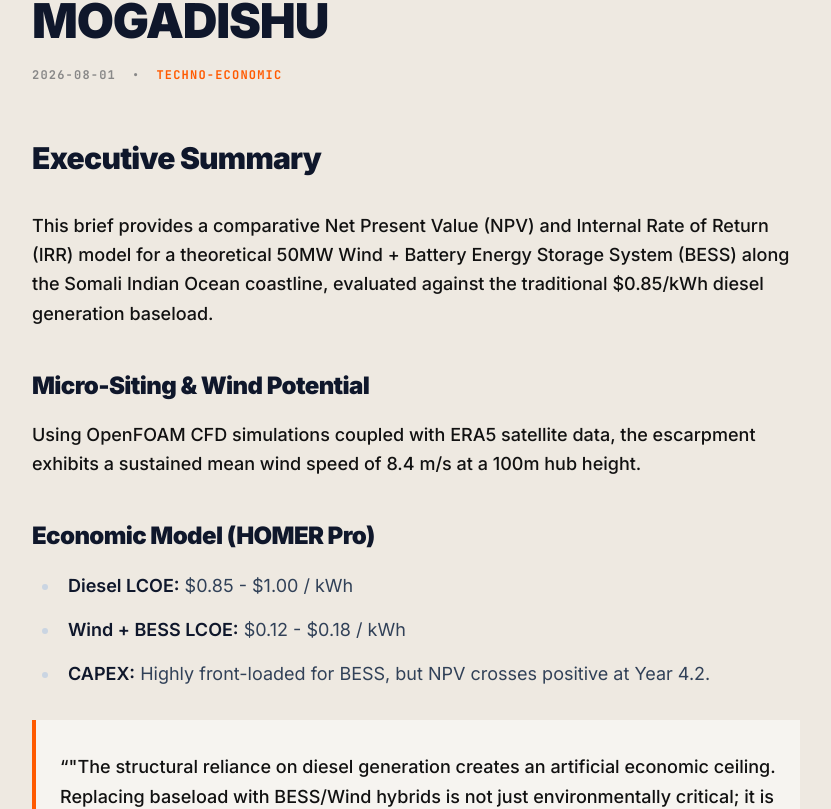
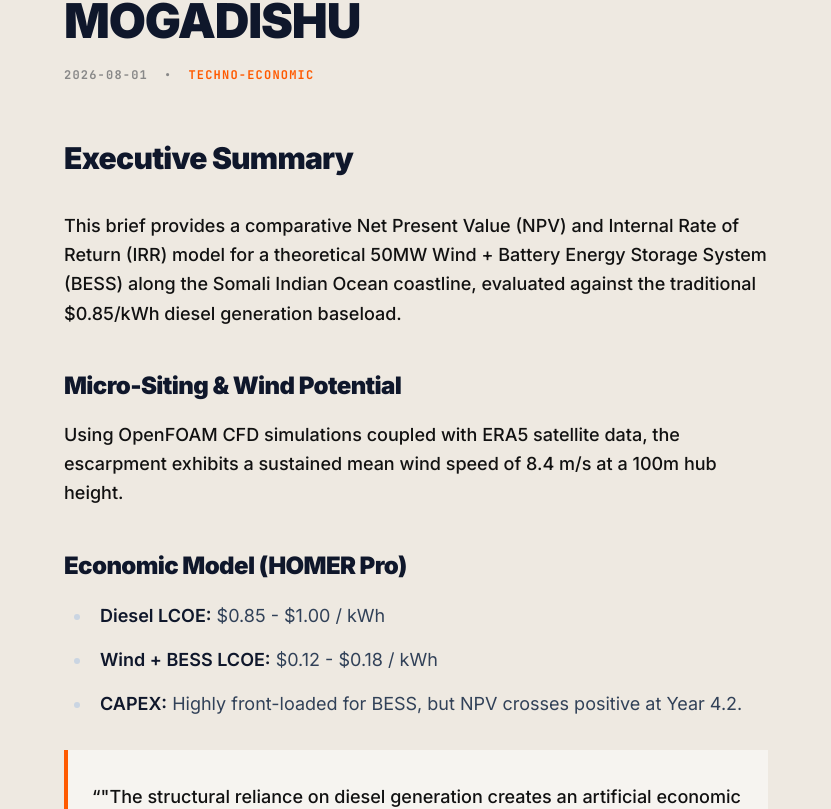
Before and after one commit to engnrhussein/somali-energy-desk, a Next.js app: page /briefs/lcoe-bess-vs-diesel in a window 1280 px wide. Shown: the part 395-1204 px from the top of the page, without its empty margins (224-1055 px from the left). Built offline with nearby package versions, Linux system fonts and the light colour scheme.

Commit message:
style: increase text wingspan to max-w-6xl

```diff
--- a/src/app/briefs/[slug]/page.tsx
+++ b/src/app/briefs/[slug]/page.tsx
@@ -53,7 +53,7 @@ export default async function BriefPage(
   }
 
   return (
-    <>
+    <div className="w-full max-w-6xl mx-auto px-8 mt-8">
       <header className="mb-12">
         <h1 className="text-4xl md:text-5xl font-black tracking-tighter leading-tight mb-4 uppercase">{data.title}</h1>
         <div className="flex items-center gap-4 text-xs font-mono font-bold tracking-widest text-slate-dim uppercase">
@@ -63,7 +63,9 @@ export default async function BriefPage(
         </div>
       </header>
 
-      <MDXRemote source={content} />
-    </>
+      <div className="w-full">
+        <MDXRemote source={content} />
+      </div>
+    </div>
   );
 }
```
